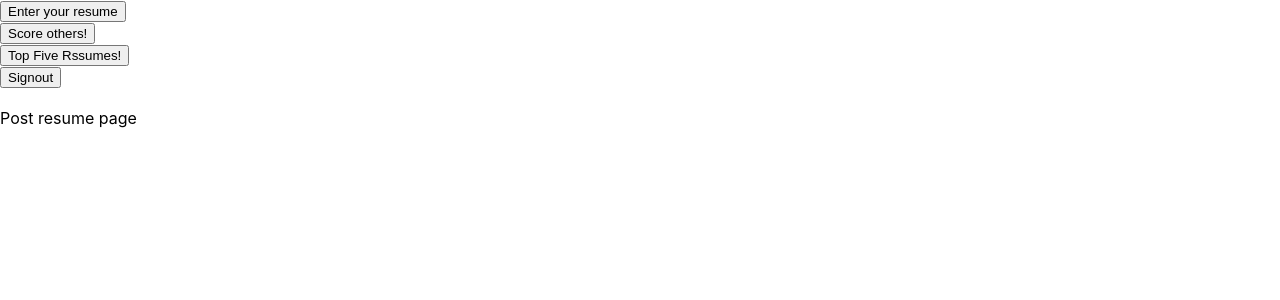
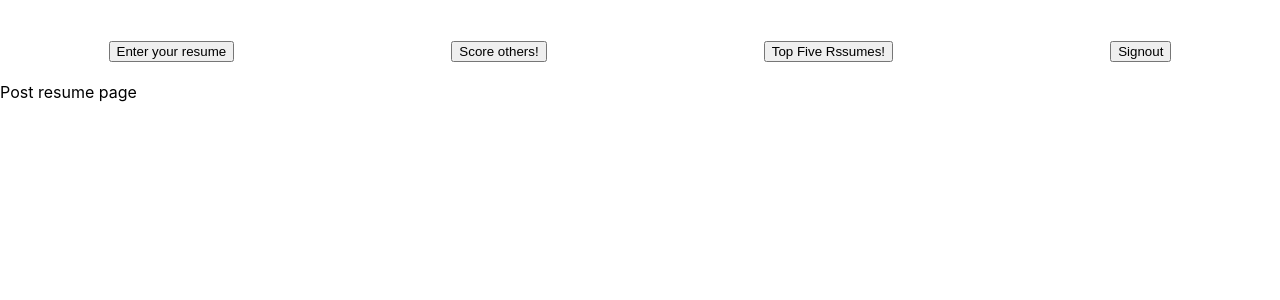
Before and after one commit to MaxMorgenbesser/ResumeMl, a React (Create React App) app: page /post in a window 1280 px wide. Shown: the top 300 px of the page. Built offline with nearby package versions, Linux system fonts and the light colour scheme.

Commit message:
did some css

```diff
--- a/src/components/Navbar.js
+++ b/src/components/Navbar.js
@@ -1,11 +1,13 @@
 import  Nav from "react-bootstrap/Nav"
 import Button from "react-bootstrap/Button"
 import { Link } from 'react-router-dom';
-
+import React from "react";
+import './css/Navbar.css'
 
 const Navbar=()=>{
-    return(<>
-    <Nav variant="pills">
+    return(<React.Fragment >
+
+    <Nav variant="pills" id="navbar">
     <Nav.Item>
     <Link as={Link} to='/Post' ><Button>Enter your resume</Button>
     </Link>
@@ -23,6 +25,6 @@ const Navbar=()=>{
     </Link>
     </Nav.Item>
     </Nav>
-     </>)
+     </React.Fragment>)
 }
 export default Navbar
--- /dev/null
+++ b/src/components/css/Navbar.css
@@ -0,0 +1,5 @@
+#navbar{
+    display: flex;
+    justify-content: space-around;
+    margin-top: 5vh;
+}
```
